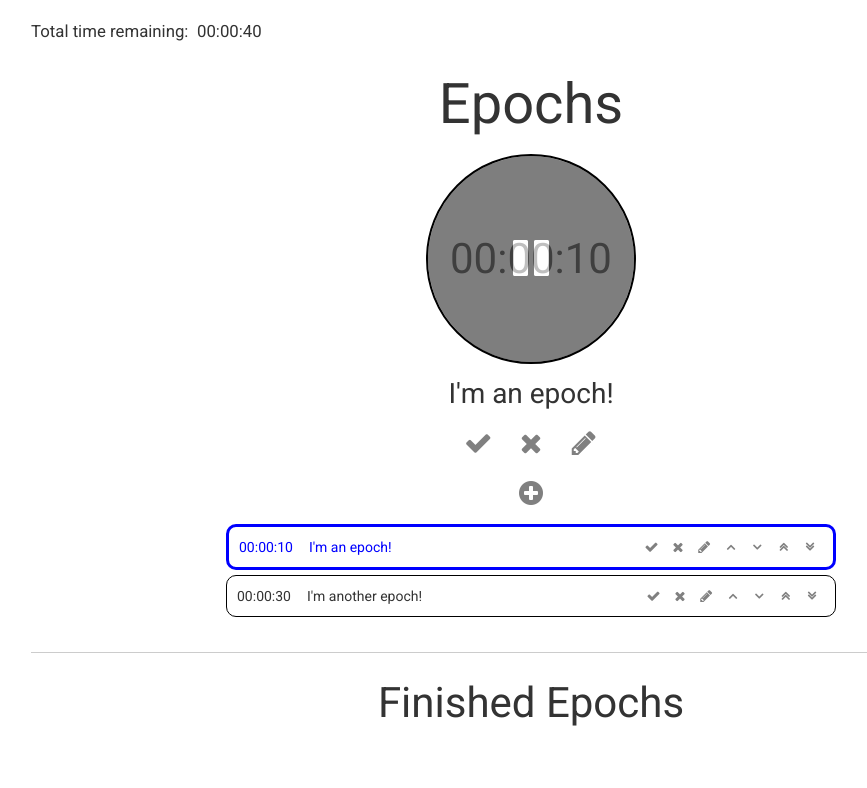
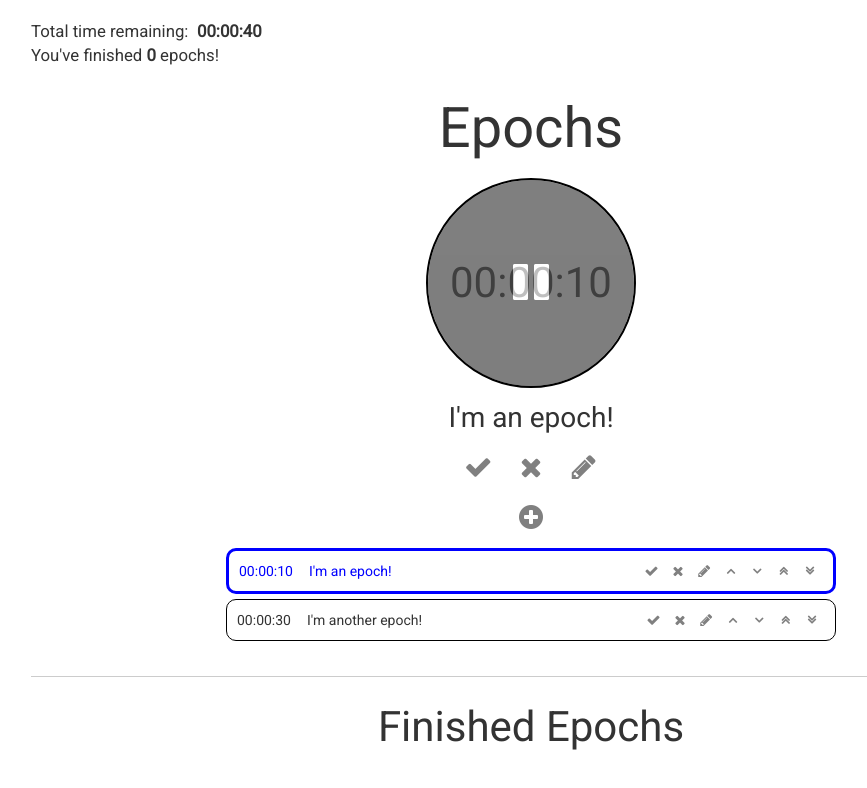
Before and after one commit to czhao39/epochs, a React app: page / in a window 1280 px wide. Shown: the top 788 px of the page, without its empty margins (109-976 px from the left). Built offline with nearby package versions, Linux system fonts and the light colour scheme.

Commit message:
show number of tasks completed

```diff
--- a/src/components/App.js
+++ b/src/components/App.js
@@ -15,6 +15,7 @@ const App = ({ tasksArray, finishedTasks, editIndex, showEditTaskModal, toggleEd
             <div className="total-info-box-wrapper">
                 <TotalInfoBox
                     tasksArray={tasksArray}
+                    finishedTasks={finishedTasks}
                 />
             </div>
             <div className="app-title">Epochs</div>
--- a/src/components/TotalInfoBox.js
+++ b/src/components/TotalInfoBox.js
@@ -4,12 +4,15 @@ import PropTypes from "prop-types";
 import { secsToDuration, durationToString } from "../helpers";
 
 
-const TotalInfoBox = ({ tasksArray }) => {
+const TotalInfoBox = ({ tasksArray, finishedTasks }) => {
     let totalSecsRemaining = tasksArray.reduce((partialSum, task) => partialSum + task.secsRemaining, 0);
     return (
         <div className="total-info-box">
             <div className="total-time-remaining">
-                Total time remaining:&ensp;{durationToString(secsToDuration(totalSecsRemaining))}
+                Total time remaining:&ensp;<strong>{durationToString(secsToDuration(totalSecsRemaining))}</strong>
+            </div>
+            <div className="finished-tasks-count">
+                You've finished <strong>{finishedTasks.length}</strong> epochs!
             </div>
         </div>
     );
@@ -17,6 +20,7 @@ const TotalInfoBox = ({ tasksArray }) => {
 
 TotalInfoBox.propTypes = {
     tasksArray: PropTypes.arrayOf(PropTypes.object).isRequired,
+    finishedTasks: PropTypes.arrayOf(PropTypes.string).isRequired,
 };
 
 export default TotalInfoBox;
```
